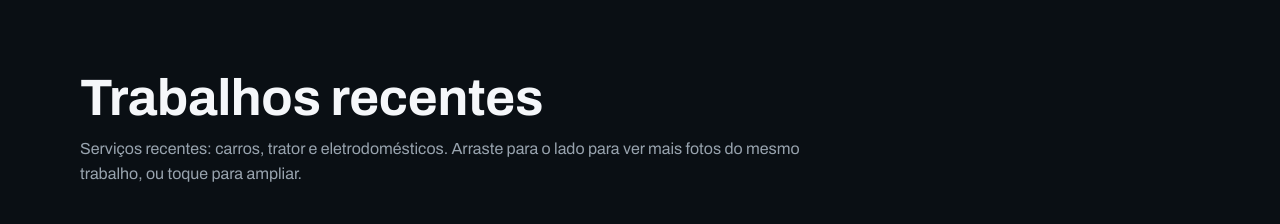
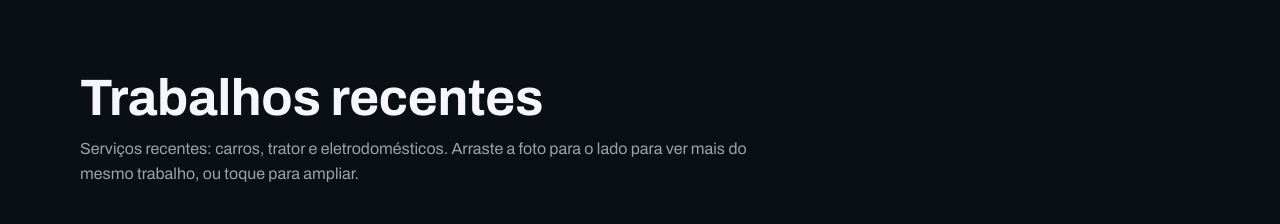
Before and after one commit to thiagocalheiram-commits/filme-car-site, a plain HTML site: page index.html in a window 1280 px wide. Shown: the part 7540-7764 px from the top of the page. Drawn offline with Linux system fonts and the light colour scheme; grey boxes are pictures that could not be loaded.

Commit message:
Galeria no celular: sem setas sobre as fotos, texto de ajuda mais curto
Co-Authored-By: Claude Opus 5.5 <noreply@anthropic.com>
Claude-Session: https://claude.ai/code/session_01TMUnECF6vfKrfbb37JFFEc

```diff
--- a/index.html
+++ b/index.html
@@ -966,7 +966,7 @@
   <div class="container">
     <div class="section-head">
       <h2 class="section-title">Trabalhos recentes</h2>
-      <p class="section-subtitle">Serviços recentes: carros, trator e eletrodomésticos. Arraste para o lado para ver mais fotos do mesmo trabalho, ou toque para ampliar.</p>
+      <p class="section-subtitle">Serviços recentes: carros, trator e eletrodomésticos. Arraste a foto para o lado para ver mais do mesmo trabalho, ou toque para ampliar.</p>
     </div>
     <div class="gallery-grid works">
       <article class="work" data-multi>
--- a/styles.css
+++ b/styles.css
@@ -1232,3 +1232,5 @@ body { line-height: 1.55; }
 }
 .work-video.paused .work-play::after { opacity: 1; }
 .work-video .gallery-tag, .work-video .gallery-cap { z-index: 2; }
+/* celular: sem setas por cima da foto (passa com o dedo; os pontinhos mostram a posição) */
+@media (max-width: 640px) { .work-nav { display: none; } .work-dots i { width: 7px; height: 7px; } .work-dots i.on { width: 20px; } }
```
